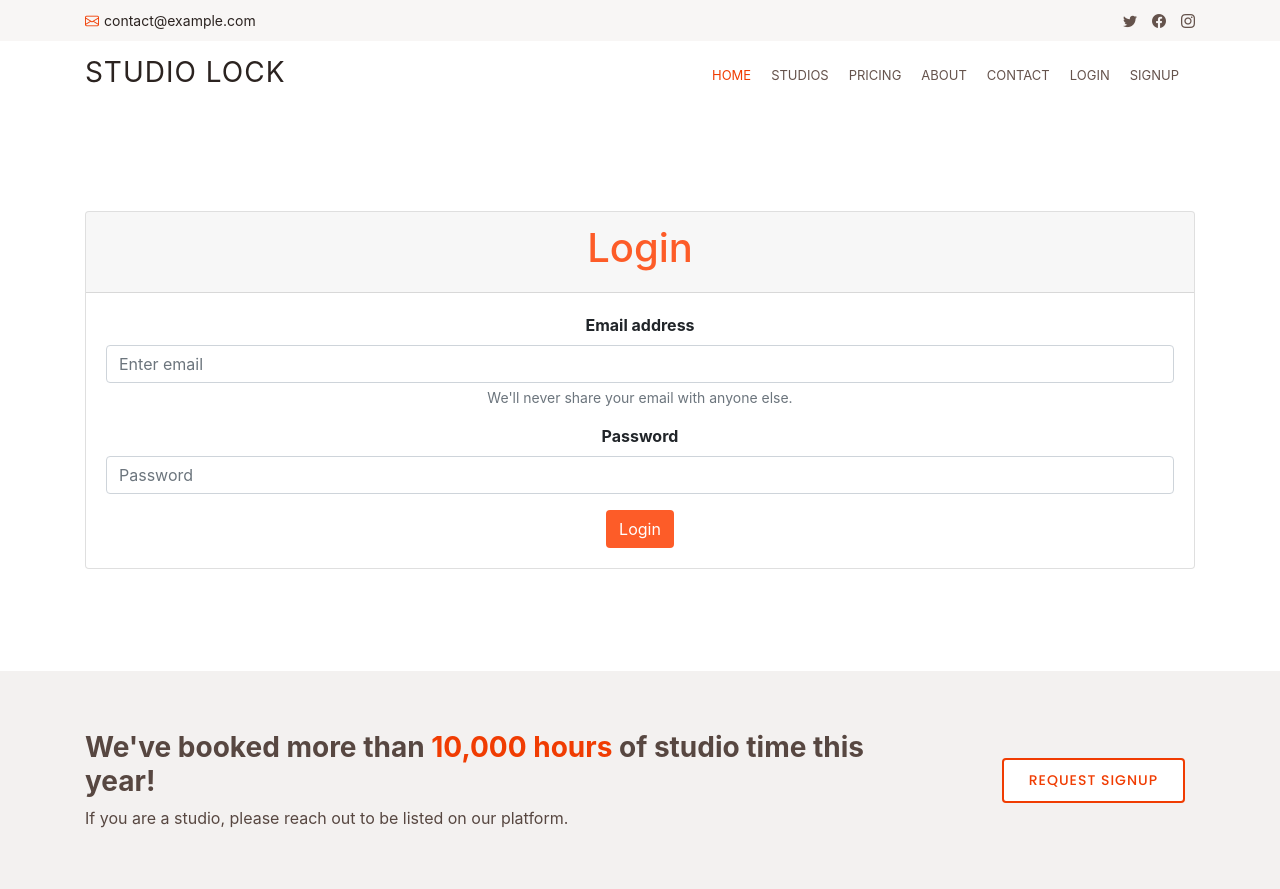
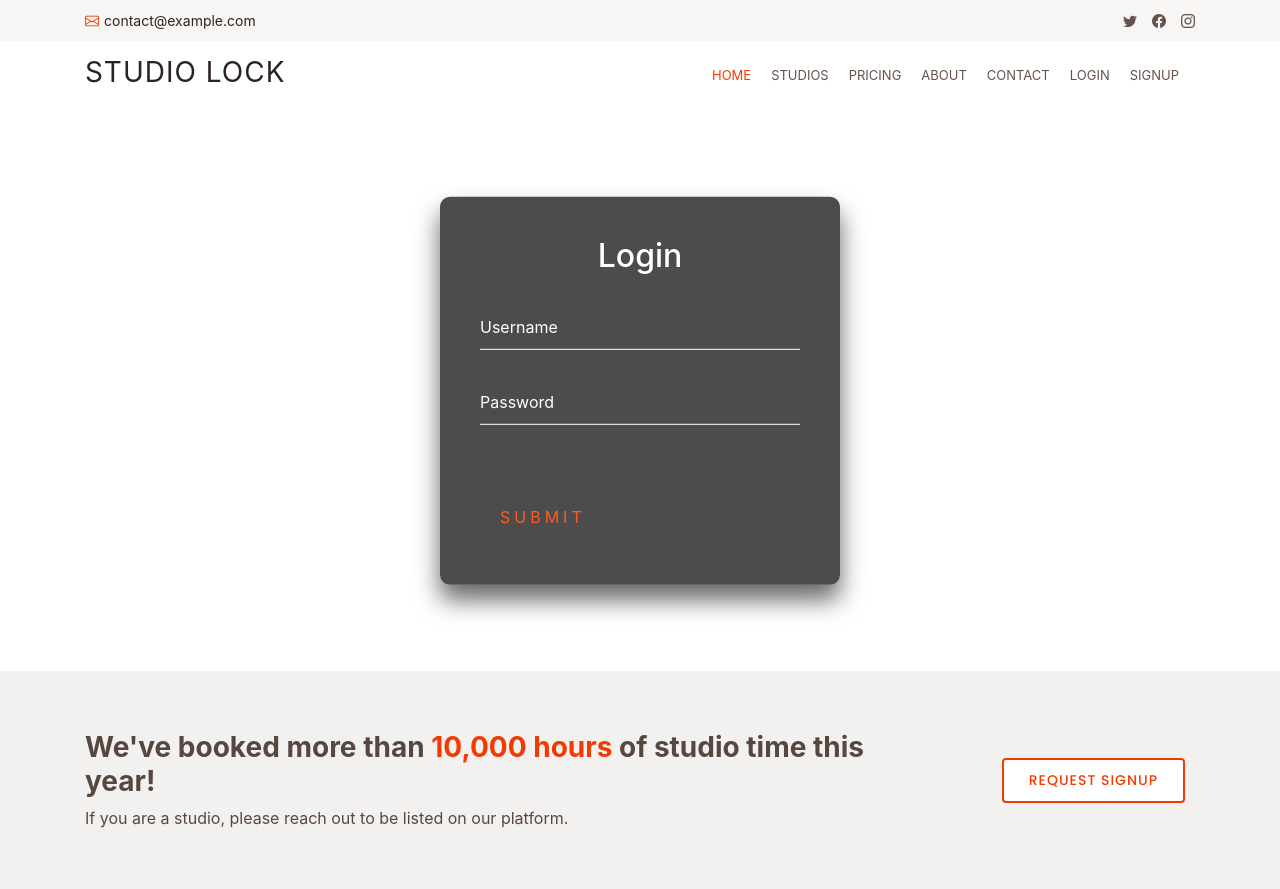
Before and after one commit to j0sephsasson/studio-lock, a Flask app: page /login in a window 1280 px wide. Shown: the top 889 px of the page. Run offline with Flask 2, Linux system fonts and the light colour scheme; some libraries are stand-ins or nearby versions; some web fonts are replaced.

Commit message:
login-feature

```diff
--- a/app/static/css/style.css
+++ b/app/static/css/style.css
@@ -1297,22 +1297,123 @@ section {
 /*--------------------------------------------------------------
 # Authentication Flow
 --------------------------------------------------------------*/
-.login-form {
-  padding-top: 100px;
+html {
+  height: 100%;
 }
 
-@media (max-width: 650px) {
-  .login-form {
-    padding-top: 150px;
-  }
+body {
+  margin:0;
+  padding:0;
+  font-family: sans-serif;
+  background: linear-gradient(white);
 }
 
-.login-header {
-  color: #fd5c28;
+.login-box {
+  position: absolute;
+  top: 50%;
+  left: 50%;
+  width: 400px;
+  padding: 40px;
+  transform: translate(-50%, -50%);
+  background: rgba(0,0,0,.7);
+  box-sizing: border-box;
+  box-shadow: 0 15px 25px rgba(0,0,0,.6);
+  border-radius: 10px;
+}
+
+.login-box h2 {
+  margin: 0 0 30px;
+  padding: 0;
+  color: #fff;
   text-align: center;
 }
 
-.login-btn {
-  color: white;
-  background-color: #fd5c28;
+.login-box .user-box {
+  position: relative;
 }
+
+.login-box .user-box input {
+  width: 100%;
+  padding: 10px 0;
+  font-size: 16px;
+  color: #fff;
+  margin-bottom: 30px;
+  border: none;
+  border-bottom: 1px solid #fff;
+  outline: none;
+  background: transparent;
+}
+.login-box .user-box label {
+  position: absolute;
+  top:0;
+  left: 0;
+  padding: 10px 0;
+  font-size: 16px;
+  color: #fff;
+  pointer-events: none;
+  transition: .5s;
+}
+
+.login-box .user-box input:focus ~ label,
+.login-box .user-box input:valid ~ label {
+  top: -20px;
+  left: 0;
+  color: #fd5c28;
+  font-size: 12px;
+}
+
+.login-box form a {
+  position: relative;
+  display: inline-block;
+  padding: 10px 20px;
+  color: #fd5c28;
+  font-size: 16px;
+  text-decoration: none;
+  text-transform: uppercase;
+  overflow: hidden;
+  transition: .5s;
+  margin-top: 40px;
+  letter-spacing: 4px
+}
+
+.login-box a:hover {
+  background: #fd5c28;
+  color: #fff;
+  border-radius: 5px;
+}
+
+.login-box a span {
+  position: absolute;
+  display: block;
+}
+
+.login-box a span:nth-child(1) {
+  top: 0;
+  left: -100%;
+  width: 100%;
+  height: 2px;
+}
+
+.login-box a span:nth-child(2) {
+  top: -100%;
+  right: 0;
+  width: 2px;
+  height: 100%;
+  background: linear-gradient(180deg, transparent, #fd5c28);
+}
+
+.login-box a span:nth-child(3) {
+  bottom: 0;
+  right: -100%;
+  width: 100%;
+  height: 2px;
+  background: linear-gradient(270deg, transparent, #fd5c28);
+}
+
+.login-box a span:nth-child(4) {
+  bottom: -100%;
+  left: 0;
+  width: 2px;
+  height: 100%;
+  background: linear-gradient(360deg, transparent, #fd5c28);
+}
--- a/app/templates/login.html
+++ b/app/templates/login.html
@@ -1,33 +1,24 @@
 {% extends "base.html" %}
 
 {% block content %}
-<div class="container login-form">
-
-    <div class="card text-center">
-        <div class="card-header">
-            <h1 class="login-header">Login</h1>
-        </div>
-        <div class="card-body">
-            <form>
-                <div class="form-group">
-                  <strong><label for="exampleInputEmail1">Email address</label></strong>
-                  <input type="email" class="form-control" id="exampleInputEmail1" aria-describedby="emailHelp" placeholder="Enter email">
-                  <small id="emailHelp" class="form-text text-muted">We'll never share your email with anyone else.</small>
-                </div>
-                <div class="form-group">
-                  <strong><label for="exampleInputPassword1">Password</label></strong>
-                  <input type="password" class="form-control" id="exampleInputPassword1" placeholder="Password">
-                </div>
-                <!-- <div class="form-check">
-                  <input type="checkbox" class="form-check-input" id="exampleCheck1">
-                  <label class="form-check-label" for="exampleCheck1">Check me out</label>
-                </div> -->
-                <button type="submit" class="btn login-btn">Login</button>
-            </form>
-        </div>
-        <!-- <div class="card-footer text-muted">
-          2 days ago
-        </div> -->
+<div class="login-box">
+  <h2>Login</h2>
+  <form>
+    <div class="user-box">
+      <input type="text" name="" required="">
+      <label>Username</label>
     </div>
+    <div class="user-box">
+      <input type="password" name="" required="">
+      <label>Password</label>
+    </div>
+    <a href="#">
+      <span></span>
+      <span></span>
+      <span></span>
+      <span></span>
+      Submit
+    </a>
+  </form>
 </div>
 {% endblock %}
```
